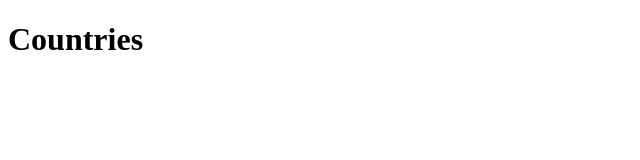
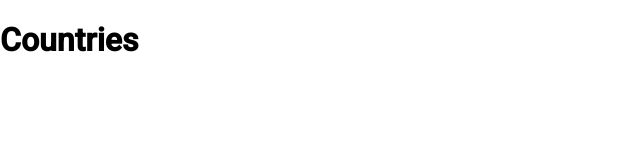
Before and after one commit to wilian05012/countries, an Angular app in the folder countries.ng/: page / in a window 1280 px wide. Shown: the top 160 px of the page, without its empty margins (0-640 px from the left). Built offline with nearby package versions, Linux system fonts and the light colour scheme.

Commit message:
Add Angular Material and update styles for improved UI

```diff
--- a/countries.ng/angular.json
+++ b/countries.ng/angular.json
@@ -32,6 +32,7 @@
               }
             ],
             "styles": [
+              "@angular/material/prebuilt-themes/azure-blue.css",
               "src/styles.scss"
             ],
             "scripts": []
@@ -97,6 +98,7 @@
               }
             ],
             "styles": [
+              "@angular/material/prebuilt-themes/azure-blue.css",
               "src/styles.scss"
             ],
             "scripts": []
--- a/countries.ng/package.json
+++ b/countries.ng/package.json
@@ -10,10 +10,12 @@
   },
   "private": true,
   "dependencies": {
+    "@angular/cdk": "^19.2.7",
     "@angular/common": "^19.2.0",
     "@angular/compiler": "^19.2.0",
     "@angular/core": "^19.2.0",
     "@angular/forms": "^19.2.0",
+    "@angular/material": "^19.2.7",
     "@angular/platform-browser": "^19.2.0",
     "@angular/platform-browser-dynamic": "^19.2.0",
     "@angular/router": "^19.2.0",
--- a/countries.ng/src/index.html
+++ b/countries.ng/src/index.html
@@ -6,8 +6,10 @@
   <base href="/">
   <meta name="viewport" content="width=device-width, initial-scale=1">
   <link rel="icon" type="image/x-icon" href="favicon.ico">
+  <link href="https://fonts.googleapis.com/css2?family=Roboto:wght@300;400;500&display=swap" rel="stylesheet">
+  <link href="https://fonts.googleapis.com/icon?family=Material+Icons" rel="stylesheet">
 </head>
-<body>
+<body class="mat-typography">
   <app-root></app-root>
 </body>
 </html>
--- a/countries.ng/src/styles.scss
+++ b/countries.ng/src/styles.scss
@@ -1 +1,4 @@
 /* You can add global styles to this file, and also import other style files */
+
+html, body { height: 100%; }
+body { margin: 0; font-family: Roboto, "Helvetica Neue", sans-serif; }
```
Also changed, not shown: 1 other file (tests, documents, lock files or other folders).
